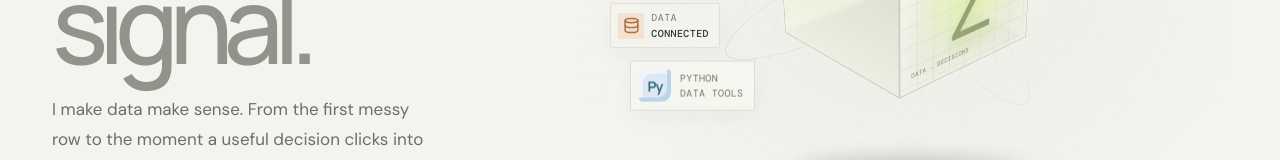
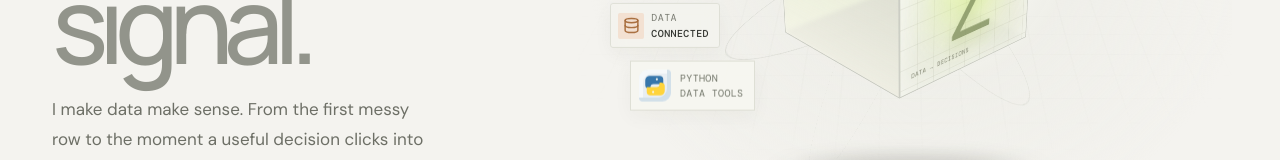
Before and after one commit to ShreeNathX/Portfolio-Website, a React (Vite) app: page / in a window 1280 px wide. Shown: the part 428-588 px from the top of the page. Built offline with nearby package versions, Linux system fonts and the light colour scheme.

Commit message:
Updated Py to Logo

```diff
--- a/src/main.jsx
+++ b/src/main.jsx
@@ -117,7 +117,7 @@ function OrbitalScene() {
       <div className="scene-node node-a"><span className="node-ring"><BarChart3 size={17} /></span><span>INSIGHT <b>SIGNAL FOUND</b></span></div>
       <div className="scene-node node-b"><span className="node-ring node-ring-lime"><BrainCircuit size={17} /></span><span>MODEL <b>READY</b></span></div>
       <div className="scene-node node-c"><span className="node-ring node-ring-orange"><Database size={17} /></span><span>DATA <b>CONNECTED</b></span></div>
-      <div className="python-token"><span className="python-glyph">Py</span><span>PYTHON<br />DATA TOOLS</span></div>
+      <div className="python-token"><span className="python-glyph" aria-hidden="true"><svg viewBox="0 0 32 32" role="img"><path fill="#3776ab" d="M15 3h7a5 5 0 0 1 5 5v6H14a4 4 0 0 0-4 4v2H8a5 5 0 0 1-5-5V9a6 6 0 0 1 6-6h6Z"/><circle cx="18.5" cy="7.5" r="1.4" fill="#f7f7f0"/><path fill="#ffd43b" d="M17 29h-7a5 5 0 0 1-5-5v-6h13a4 4 0 0 0 4-4v-2h2a5 5 0 0 1 5 5v6a6 6 0 0 1-6 6h-6Z"/><circle cx="13.5" cy="24.5" r="1.4" fill="#f7f7f0"/></svg></span><span>PYTHON<br />DATA TOOLS</span></div>
       <div className="scene-bottom"><span>ANALYTICS <i>·</i> INTELLIGENCE <i>·</i> IMPACT</span><span>MOVE TO EXPLORE</span></div>
     </div>
   );
--- a/src/styles.css
+++ b/src/styles.css
@@ -209,7 +209,7 @@ body{font-size:16px}
 .course-row{grid-template-columns:minmax(0,1fr) auto;gap:22px}
 
 .python-token{position:absolute;z-index:4;left:8%;bottom:24%;display:flex;align-items:center;gap:9px;padding:8px 11px 8px 8px;background:#f7f7f0e8;border:1px solid #dedfd5;box-shadow:0 7px 20px #33331a0a;color:#72766a;font:9px/1.5 var(--mono);letter-spacing:.035em;animation:node-float 5s ease-in-out infinite}
-.python-glyph{width:32px;height:32px;display:grid;place-items:center;border-radius:9px 4px 9px 4px;background:#dce9f4;color:#336988;font:700 14px var(--display);letter-spacing:-.06em;box-shadow:inset -4px -4px 0 #bdd3e6,inset 4px 4px 0 #eef5fa}
+.python-glyph{width:32px;height:32px;display:grid;place-items:center;border-radius:9px 4px 9px 4px;background:#e8eef3;box-shadow:inset -4px -4px 0 #d2e0e9,inset 4px 4px 0 #f5f8fa}.python-glyph svg{display:block;width:24px;height:24px}
 .analysis-panel{position:absolute;z-index:3;right:8%;bottom:13%;width:198px;padding:12px 13px 10px;background:#f7f7f0ed;border:1px solid #dedfd5;box-shadow:0 11px 29px #33331a10;backdrop-filter:blur(8px);transform:rotate(-3deg);animation:node-float 6s ease-in-out infinite;animation-delay:-2s}
 .analysis-panel-head{display:flex;justify-content:space-between;align-items:center;padding-bottom:8px;border-bottom:1px solid #e2e2d9;color:#818379;font:9px var(--mono);letter-spacing:.035em}
 .analysis-panel-head svg{color:#81944d}
@@ -356,9 +356,7 @@ body{font-size:16px}
 .about-visual-footer i{height:1px;flex:1;background:#d7dcc9}
 .project-preview-image{position:absolute;inset:0;width:100%;height:100%;max-width:none;padding:0;object-fit:cover;object-position:center;display:block;transition:filter .3s}
 .home-project-grid .project-image{position:relative;overflow:hidden;padding:0;height:auto;aspect-ratio:2/1;background:#f6f5f1}
-.home-project-grid .project-preview-image{inset:0;width:100%;height:100%;object-fit:cover;object-position:center}
-.home-project-grid .project-mint .project-preview-image,
-.home-project-grid .project-yellow .project-preview-image{position:absolute;inset:0;width:100%;height:100%;object-fit:cover;object-position:center;transform:none}
+.home-project-grid .project-preview-image{position:absolute;inset:0;width:100%;height:100%;object-fit:cover;object-position:center;transform:none}
 @media(max-width:700px){.wordmark-name{font-size:12px}}
 /* Home project previews show the complete screenshot inside a consistent frame. */
 .project-card:hover .project-preview-image{filter:saturate(1.05)}
```
